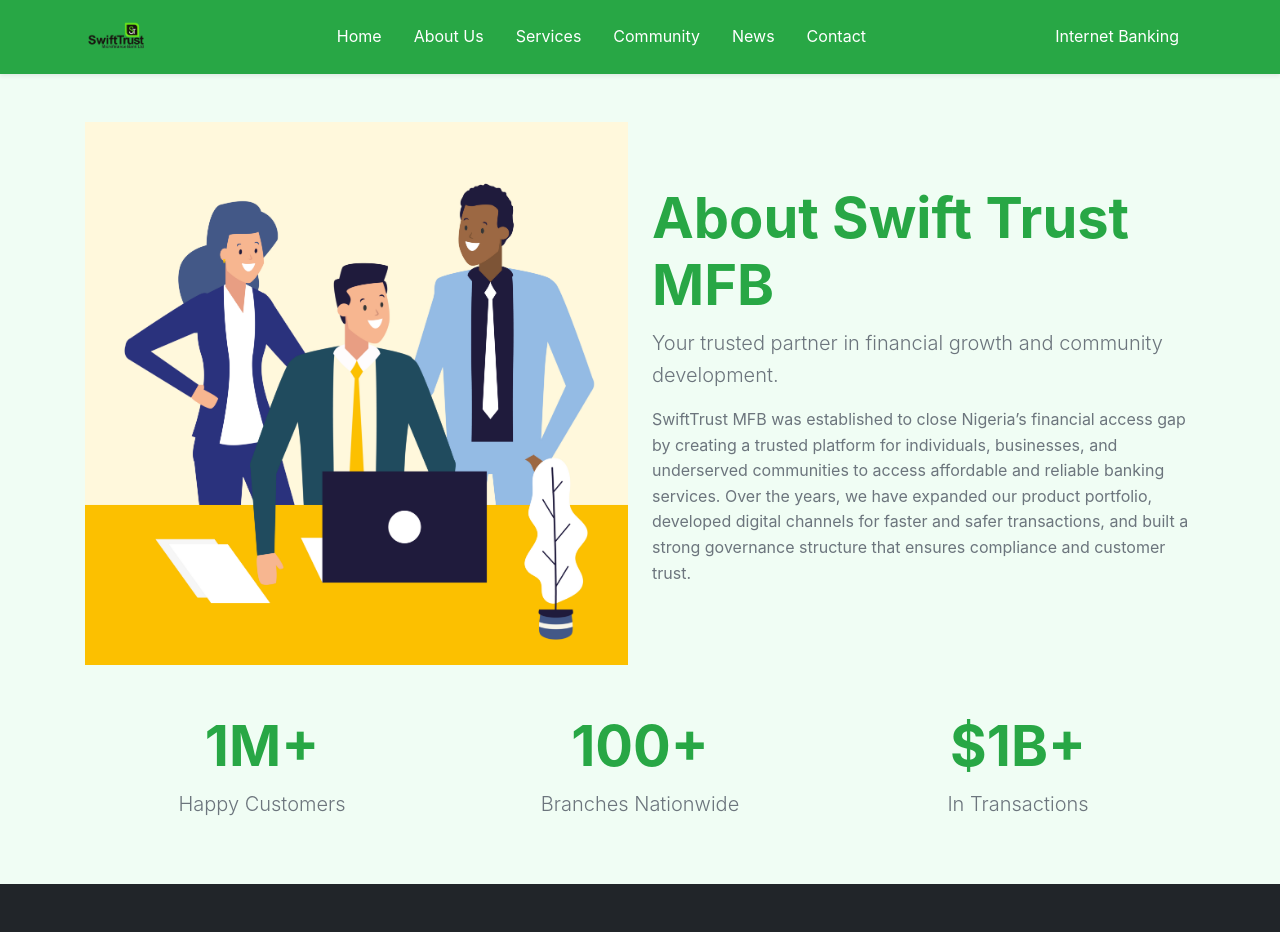
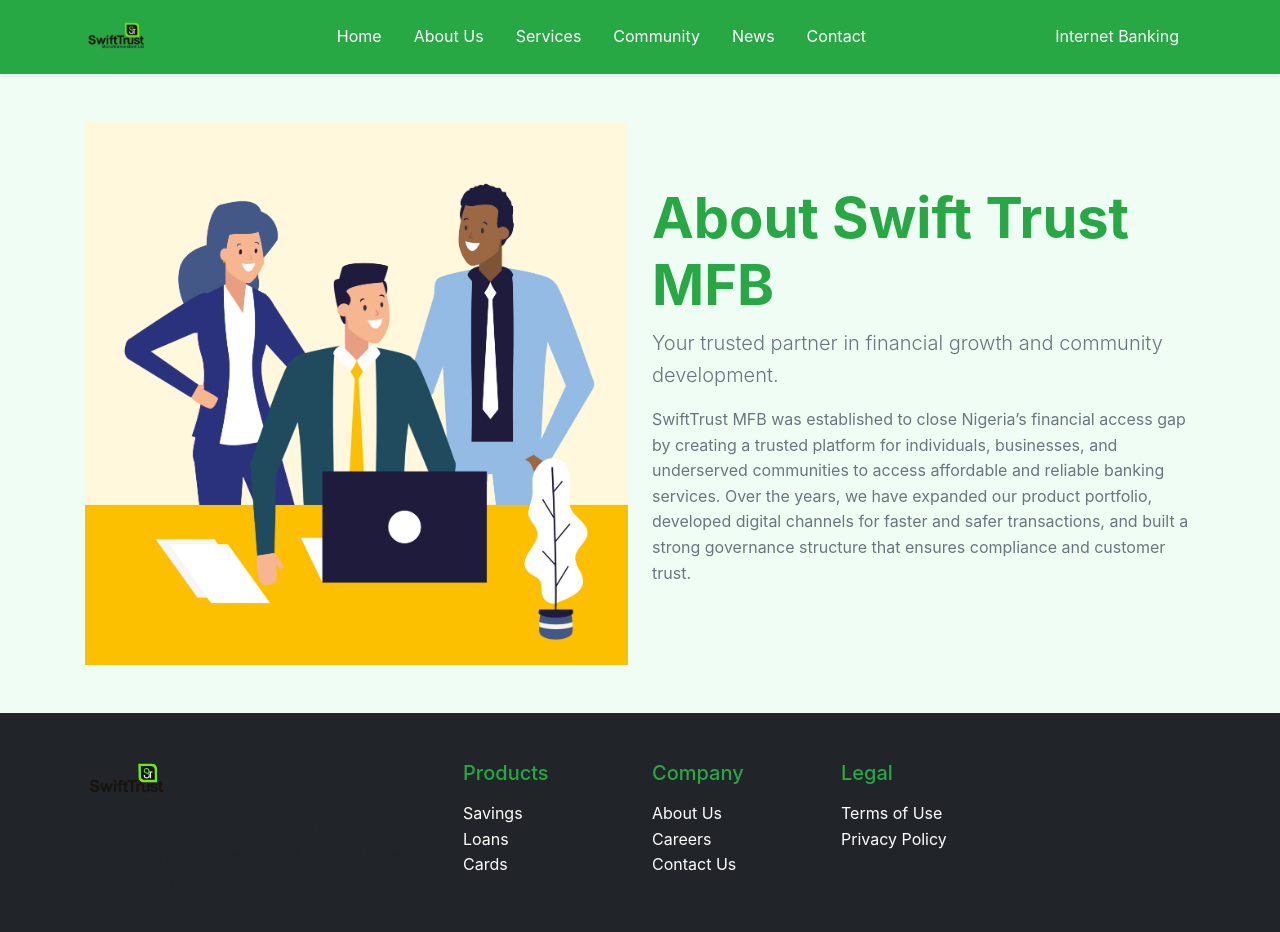
Before and after one commit to MahmudChiv/STMB, a React (Vite) app: page /about in a window 1280 px wide. Shown: the top 932 px of the page. Built offline with nearby package versions, Linux system fonts and the light colour scheme.

Commit message:
Update: about us

```diff
--- a/src/components/AboutUs.tsx
+++ b/src/components/AboutUs.tsx
@@ -19,20 +19,6 @@
             </p>
           </Col>
         </Row>
-        <Row className="text-center mt-5">
-          <Col>
-            <h3 className="display-4 fw-bold text-primary">1M+</h3>
-            <p className="lead text-secondary">Happy Customers</p>
-          </Col>
-          <Col>
-            <h3 className="display-4 fw-bold text-primary">100+</h3>
-            <p className="lead text-secondary">Branches Nationwide</p>
-          </Col>
-          <Col>
-            <h3 className="display-4 fw-bold text-primary">$1B+</h3>
-            <p className="lead text-secondary">In Transactions</p>
-          </Col>
-        </Row>
       </Container>
     </section>
   );
```
